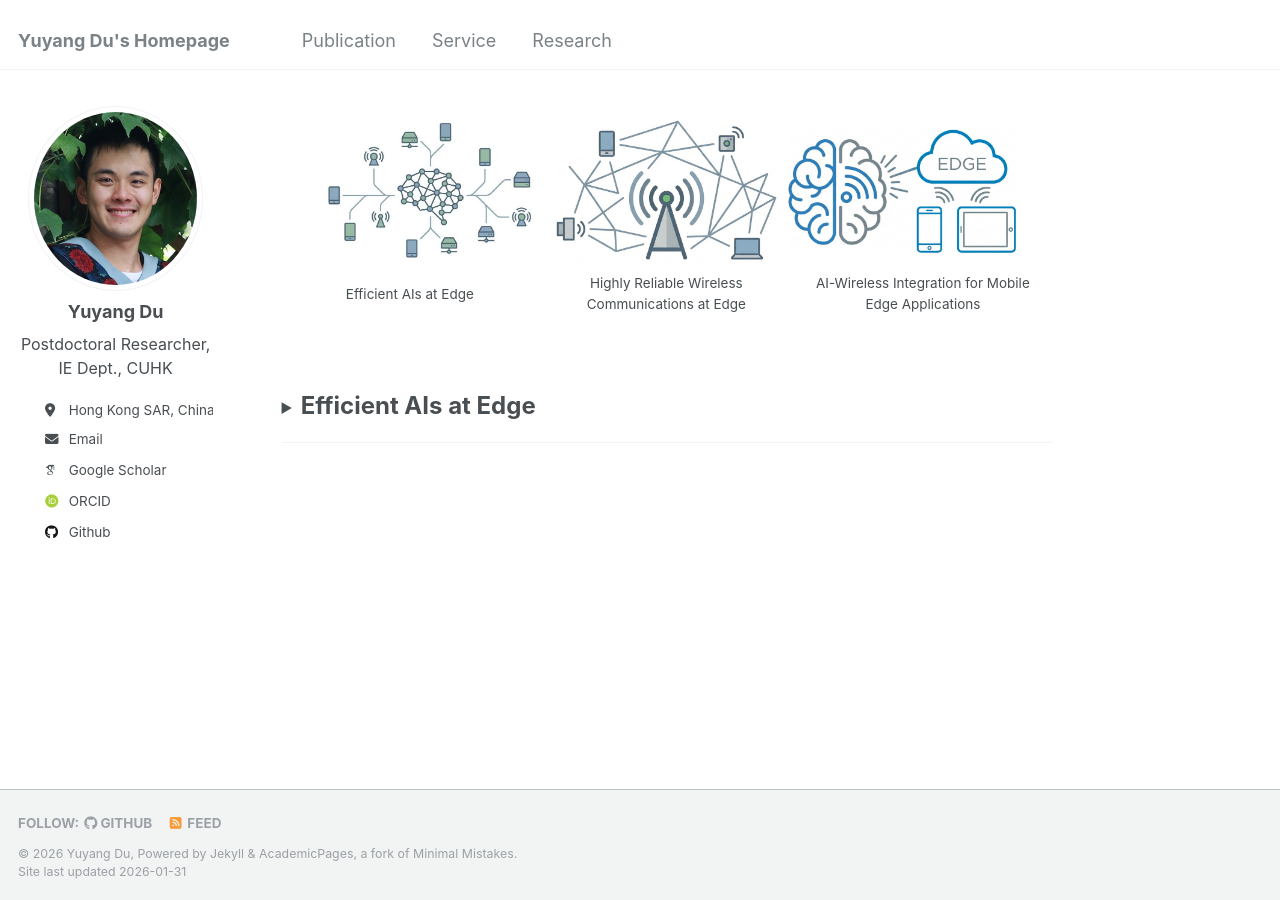
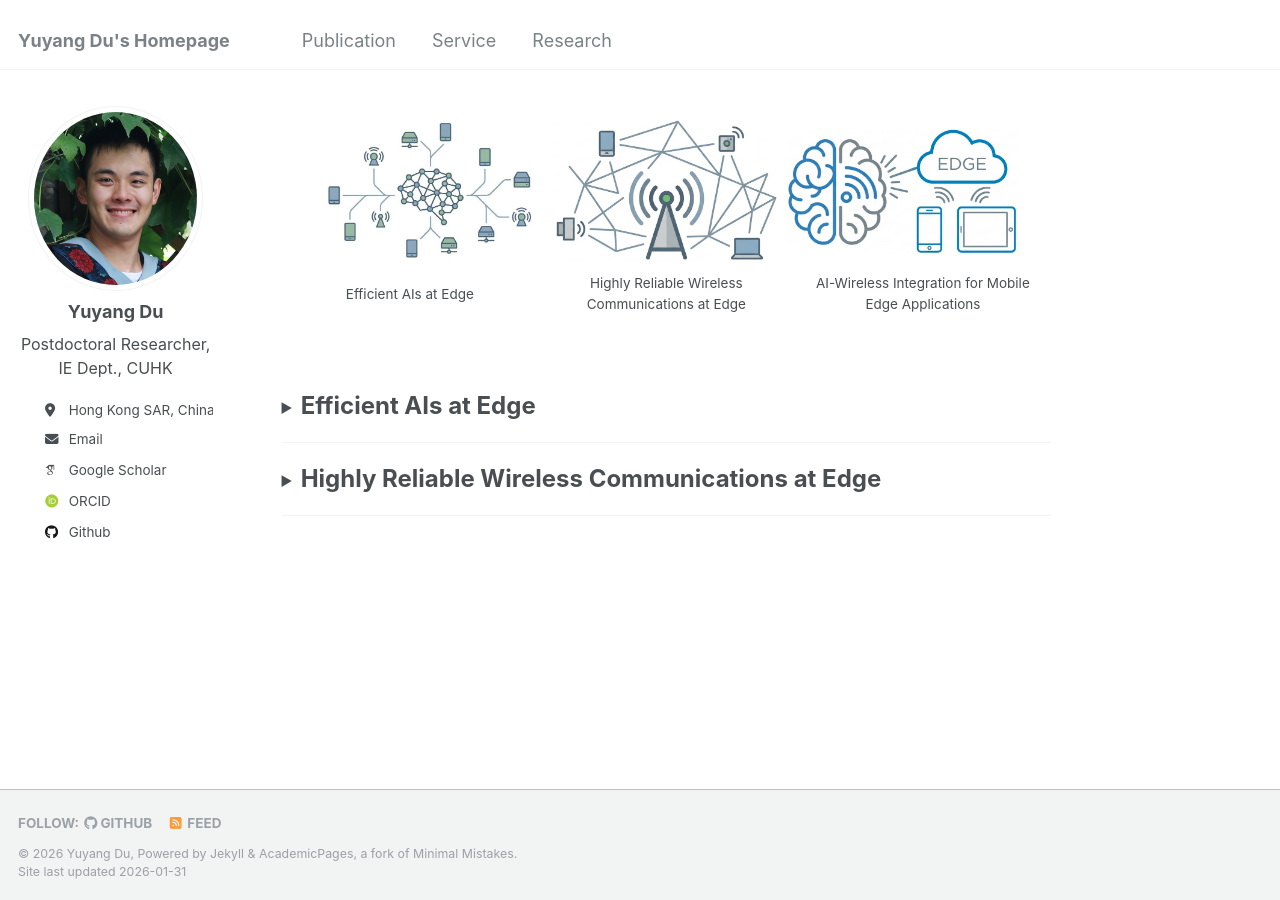
Before and after one commit to yuyangdu01/yuyangdu01.github.io, a Jekyll site: the page built from _pages/research.md, in a window 1280 px wide. Built offline with Jekyll 4.4.1, drawn with Linux system fonts in a browser that asks for light colours; some web fonts are replaced.

Commit message:
Update research.md

```diff
--- a/_pages/research.md
+++ b/_pages/research.md
@@ -25,7 +25,8 @@ redirect_from:
 
 
 <div style="text-align: left;">
-<details>
+
+<details><!-- Remy: #1 fold contents -->
   <summary>
     <span style="text-align: center; font-size: 24px; font-weight: bold;">Efficient AIs at Edge</span>
   </summary>
@@ -70,5 +71,49 @@ redirect_from:
 </details>
 <hr>
 
+<details><!-- Remy: #2 fold contents -->
+  <summary>
+    <span style="text-align: center; font-size: 24px; font-weight: bold;">Highly Reliable Wireless Communications at Edge</span>
+  </summary>
+  <br>
+
+  <p style="text-align: justify;">Ensuring highly reliable wireless links is critical for edge systems, particularly in mission-critical applications such as industrial automation and remote surgery. My research tackles this challenge by delivering communication reliability through full-stack networking designs. At the lower layers (PHY and MAC), I developed ultra-reliable low-latency communication (URLLC) systems through advanced signal processing optimization and scheduling algorithms. At the application layer, I designed task-oriented semantic communication systems powered by LLMs, which ensure the successful execution of planned actions even in the presence of communication errors.
+  </p>
+  <span>Selected Publications:</span>
+  <br>
+  <span style="font-size: 14px; color: grey;">(underlines for student co-advised, * for equal contribution, # for corresponding author/project lead)</span>
+  <br><br>
+
+  <p style="font-size: 18px; font-weight: bold;">Task-Oriented Communication:</p>
+  <ul>
+    <li>
+      <span><u>Zhang, F.</u><span style="color: #45b0e1;">*</span>, <b>Du, Y.</b><span style="color: #45b0e1;">*</span>, Xiang, Y., Liu, X., Liew, S. C. " SA-OOSC: A Multimodal LLM-Distilled Semantic Communication Framework Leveraging Contextual Understanding for Coding Efficacy", <i>Accepted by IEEE ICNC 2026.</i> [<a href="https://arxiv.org/abs/2509.07436">Arxiv</a>]</span>
+    </li>
+    <li>
+      <span><u>Zhang, F.</u><span style="color: #45b0e1;">*</span>, <b>Du, Y.</b><span style="color: #45b0e1;">*</span>, Chen, K., Shao, Y., Liew, S. C., "Out-of-Distribution in Image Semantic Communication: A Solution with Multimodal Large Language Models." <i>IEEE Transactions on Machine Learning in Communications and Networking, 2025.</i> [<a href="https://ieeexplore.ieee.org/abstract/document/11113346">IEEE Xplore</a>]</span>
+    </li>
+    <li>
+      <span><u>Zhang, F.</u><span style="color: #45b0e1;">*</span>, <b>Du, Y.</b><span style="color: #45b0e1;">*</span>, Chen, K., Shao, Y., Liew, S. C., "Addressing Out-of-Distribution Challenges in Image Semantic Communication Systems with Multi-modal Large Language Models." <i>IEEE WiOpt 2024.</i> [<a href="https://ieeexplore.ieee.org/abstract/document/10778295">IEEE Xplore</a>]</span>
+    </li>
+  </ul>
+
+  <p style="font-size: 18px; font-weight: bold;">URLLC:</p>
+  <ul>
+    <li>
+      <span></span>
+    </li>
+    <li>
+      <span></span>
+    </li>
+    <li>
+      <span></span>
+    </li>
+    <li>
+      <span></span>
+    </li>
+  </ul>
+</details>
+<hr>
+
 
 </div>
```
